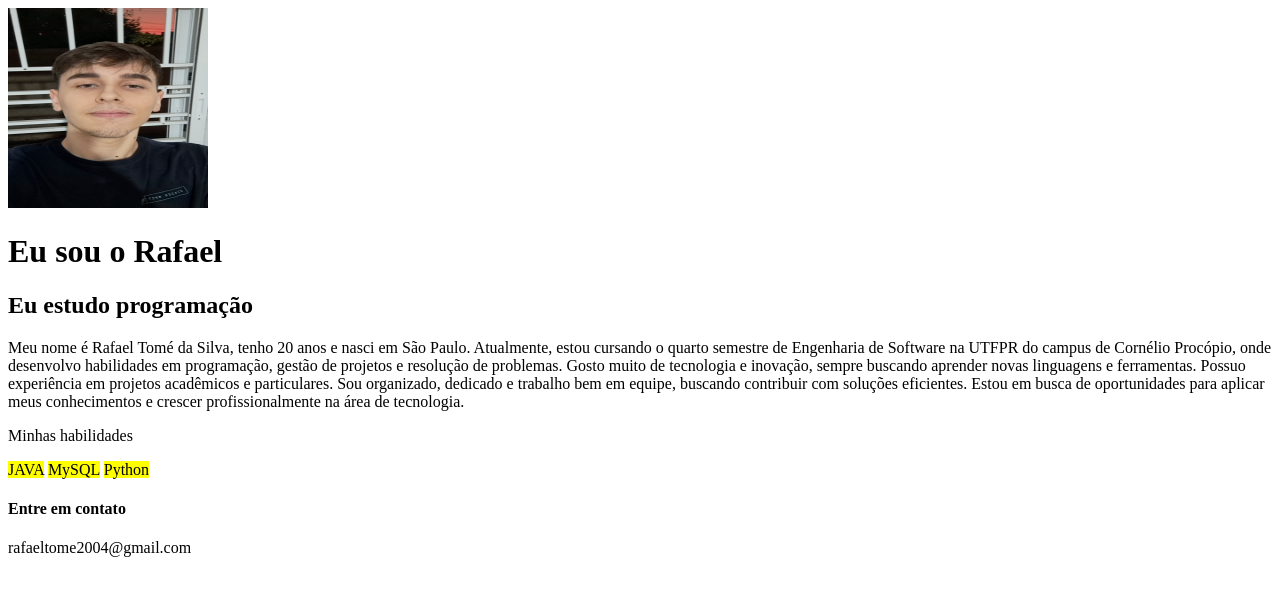
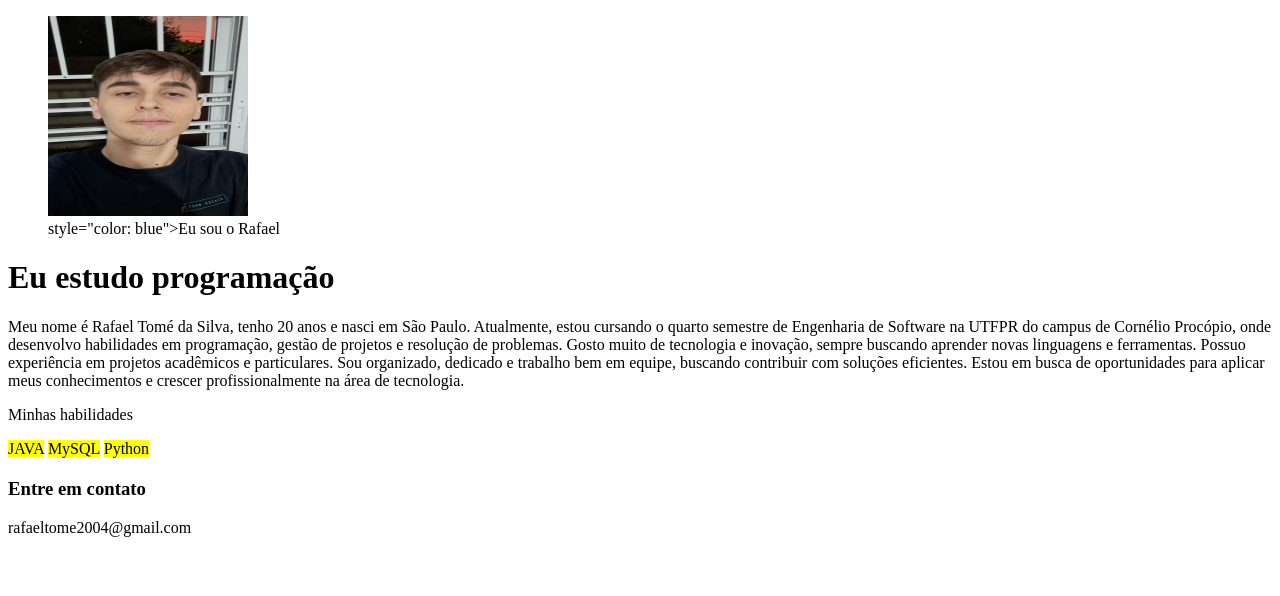
Before and after one commit to RafaelTomee/Semana-2---30-05-04, a plain HTML site: page index.html in a window 1280 px wide. Drawn offline with Linux system fonts and the light colour scheme.

Commit message:
imagem com legenda azul

```diff
--- a/index.html
+++ b/index.html
@@ -7,9 +7,18 @@
 </head>
 
 <body>
+    <figure>
     <img src="foto.jpg" width="200" height="200">
-    <h1>Eu sou o Rafael</h1>
-    <h2>Eu estudo programação</h2>
+    <figcaption> style="color: blue">Eu sou o Rafael</figcaption>
+    </figure>
+    <!--Explicação:
+
+    width → Define a largura da imagem em pixels.
+
+    height → Define a altura da imagem em pixels.-->
+
+
+    <h1>Eu estudo programação</h1>
     <p>Meu nome é Rafael Tomé da Silva, tenho 20 anos e nasci em São Paulo. Atualmente, estou cursando o quarto semestre de Engenharia de Software na UTFPR do campus de Cornélio Procópio, onde desenvolvo habilidades em programação, gestão de projetos e resolução de problemas. Gosto muito de  tecnologia e inovação, sempre buscando aprender novas linguagens e ferramentas. Possuo experiência em projetos acadêmicos e particulares. Sou organizado, dedicado e trabalho bem em equipe, buscando contribuir com soluções eficientes. Estou em busca de oportunidades para aplicar meus conhecimentos e crescer profissionalmente na área de tecnologia.</p>
 
     <p>Minhas habilidades</p>
@@ -17,9 +26,9 @@
     <mark>MySQL</mark>
     <mark>Python</mark>
 
-    <h3></h3>
+    <h2></h2>
 
-    <h4>Entre em contato</h4>
+    <h3>Entre em contato</h3>
     <p>rafaeltome2004@gmail.com</p>
 
 </body>
```
